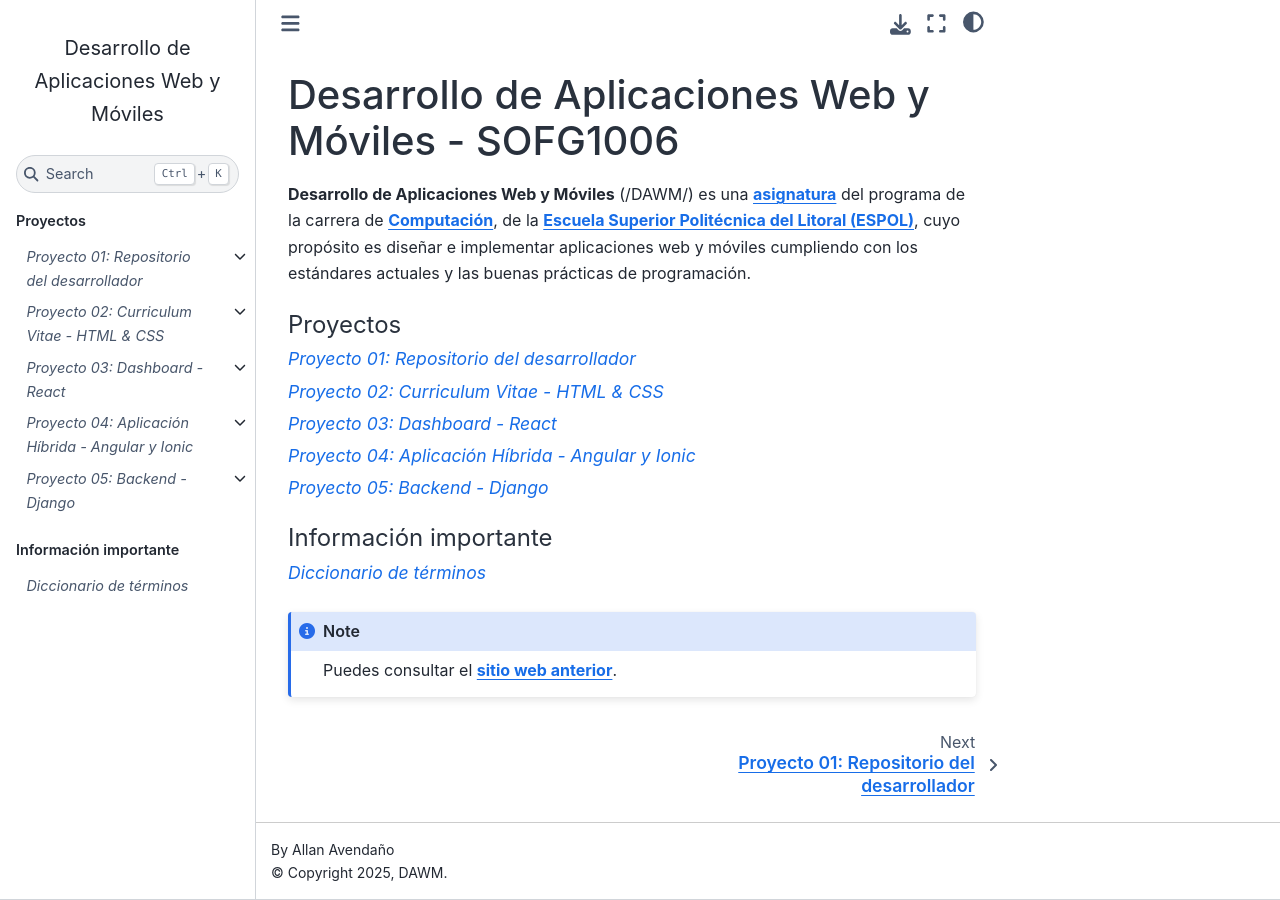
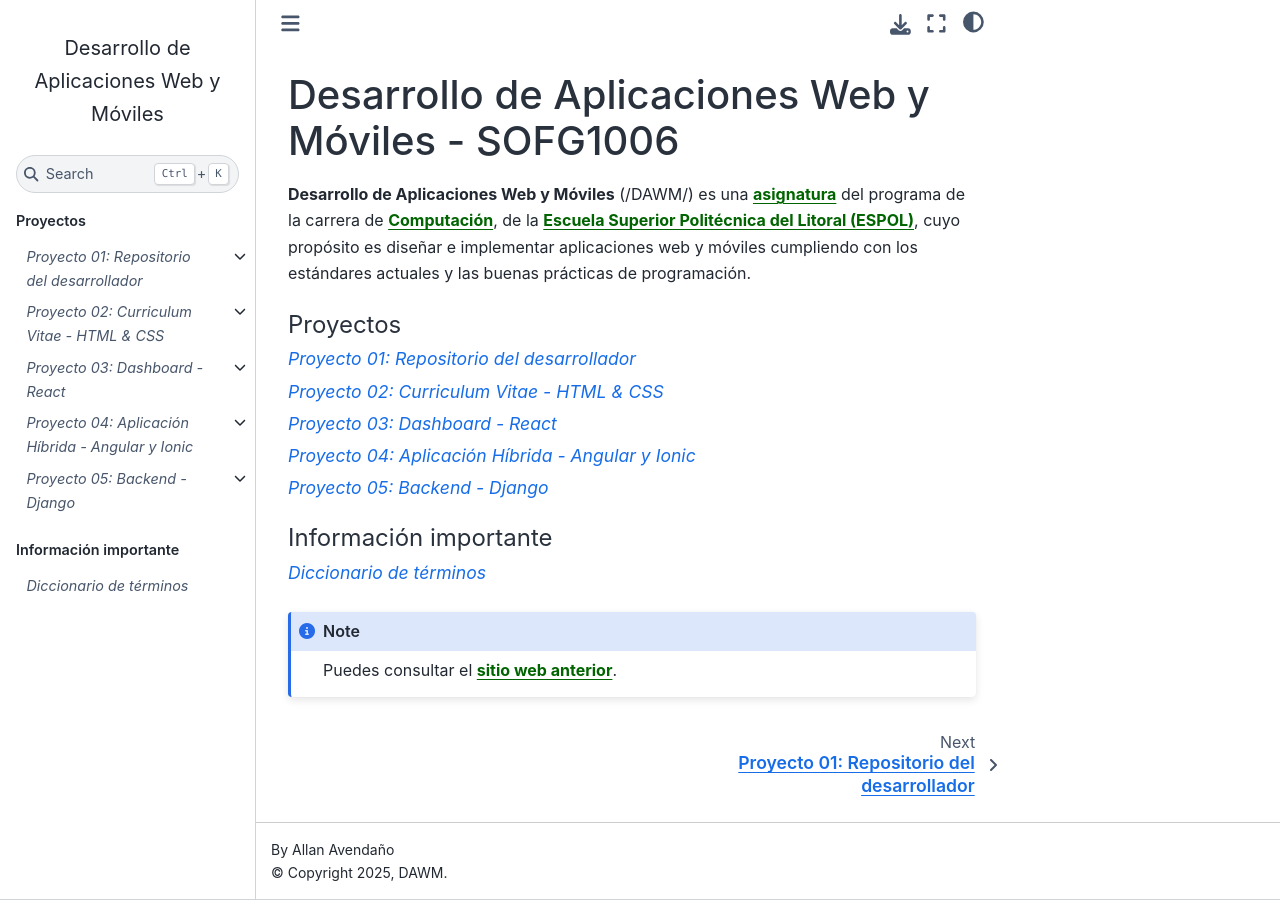
Before and after one commit to DAWMFIEC/DAWM-AI, a Sphinx documentation site: the page built from docs/source/index.rst, in a window 1280 px wide. Built offline with Sphinx 7.4.7 and the Sphinx Book theme 1.1.4, drawn with Linux system fonts in a browser that asks for light colours; pages that are not in the unit, such as notebooks, are missing from menus.

Commit message:
--pst-color-primary-new

```diff
--- a/docs/source/_static/css/style.css
+++ b/docs/source/_static/css/style.css
@@ -1,12 +1,17 @@
+:root {
+    --pst-color-primary-new: darkgreen;
+}
+
 li.toctree-l1 {
 	list-style: none !important;
 }
 
-a.reference.internal{
+a.reference.internal {
 	font-style: italic !important;
 	text-decoration: none !important;
 }
 
-a.reference.external{
+a.reference.external {
 	font-weight: bold !important;
+	color: var(--pst-color-primary-new) !important;
 }
```
